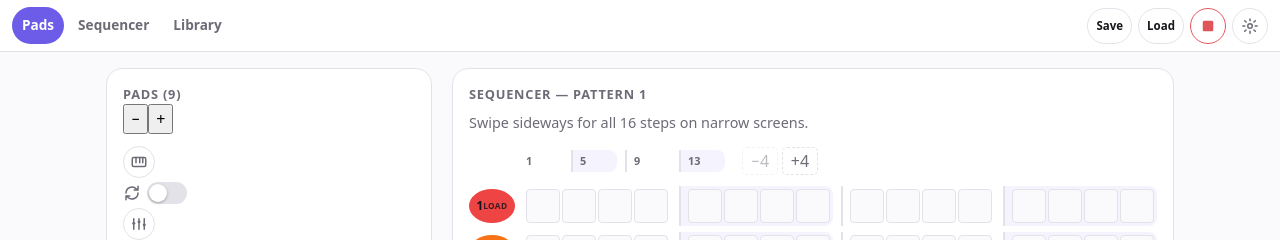
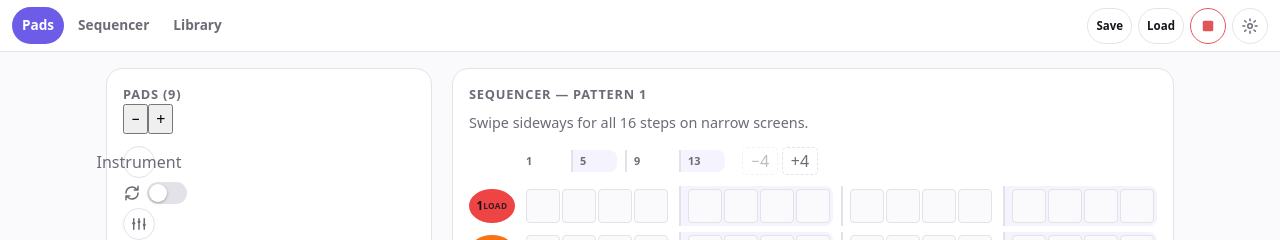
Before and after one commit to Amenonuhoko/mini-mixer, a React (Vite) app in the folder app/: page / in a window 1280 px wide. Shown: the top 240 px of the page. Built offline with nearby package versions, Linux system fonts and the light colour scheme.

Commit message:
Reorganize pads controls for clearer touch layout

```diff
--- a/app/src/components/InstrumentModeButton.tsx
+++ b/app/src/components/InstrumentModeButton.tsx
@@ -139,7 +139,8 @@ export function InstrumentModeButton() {
             : 'Instrument Mode — choose an instrument to lay across the pads'
         }
       >
-        <PianoKeysIcon />
+        <SoundLayoutIcon />
+        <span className="instrument-mode-label">Instrument</span>
       </button>
 
       {pickingInstrument && (
@@ -225,11 +226,11 @@ export function InstrumentModeButton() {
   )
 }
 
-function PianoKeysIcon() {
+function SoundLayoutIcon() {
   return (
     <svg viewBox="0 0 24 24" width="20" height="20" aria-hidden="true">
-      <rect x="3" y="6" width="18" height="12" rx="2" fill="none" stroke="currentColor" strokeWidth="2" />
-      <path d="M8 6v7M13 6v7M17 6v7" stroke="currentColor" strokeWidth="2" strokeLinecap="round" />
+      <path d="M4 10v4h4l5 4V6L8 10H4z" fill="currentColor" />
+      <path d="M16 9.5a4 4 0 0 1 0 5M18.5 7a7.5 7.5 0 0 1 0 10" fill="none" stroke="currentColor" strokeWidth="2" strokeLinecap="round" />
     </svg>
   )
 }
```
